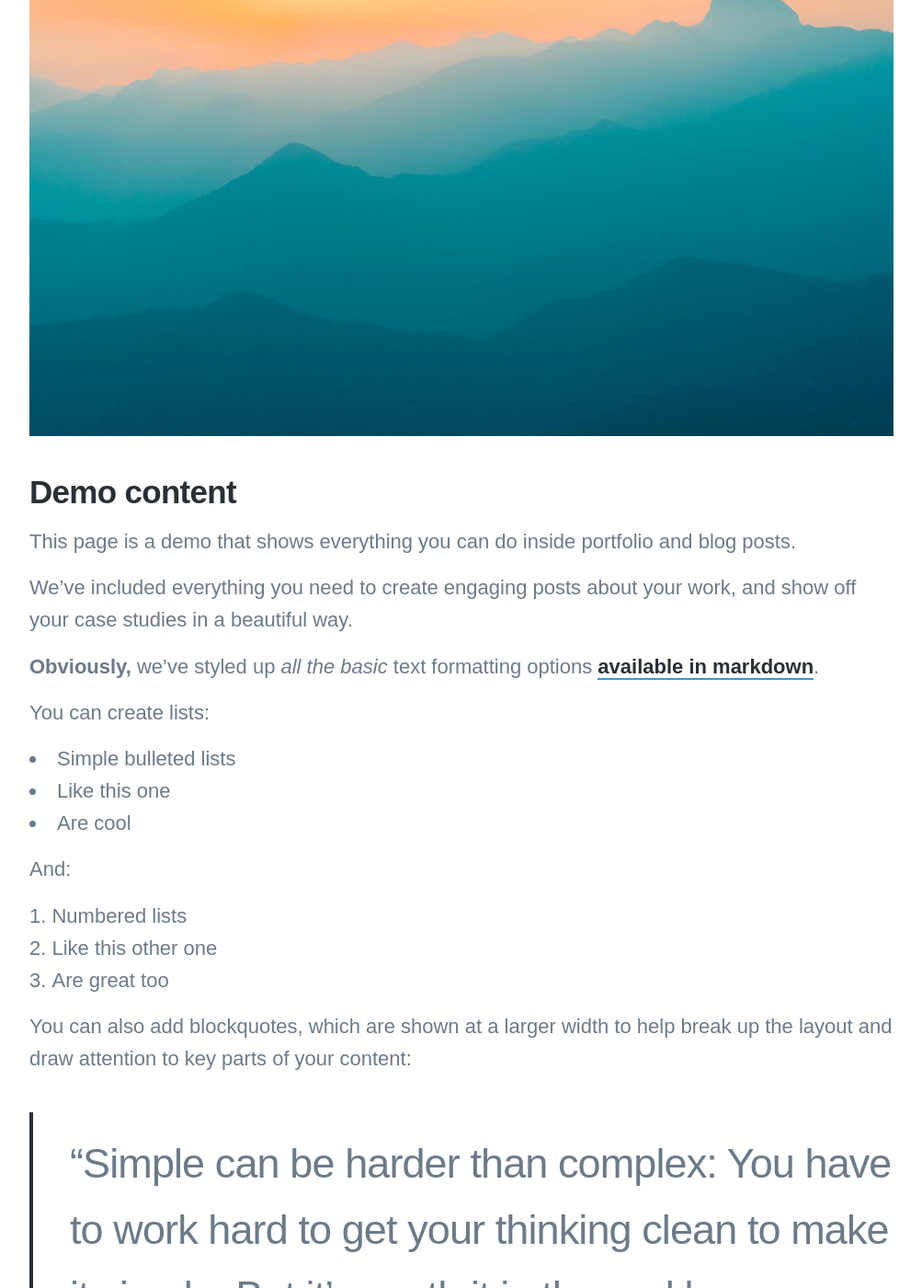
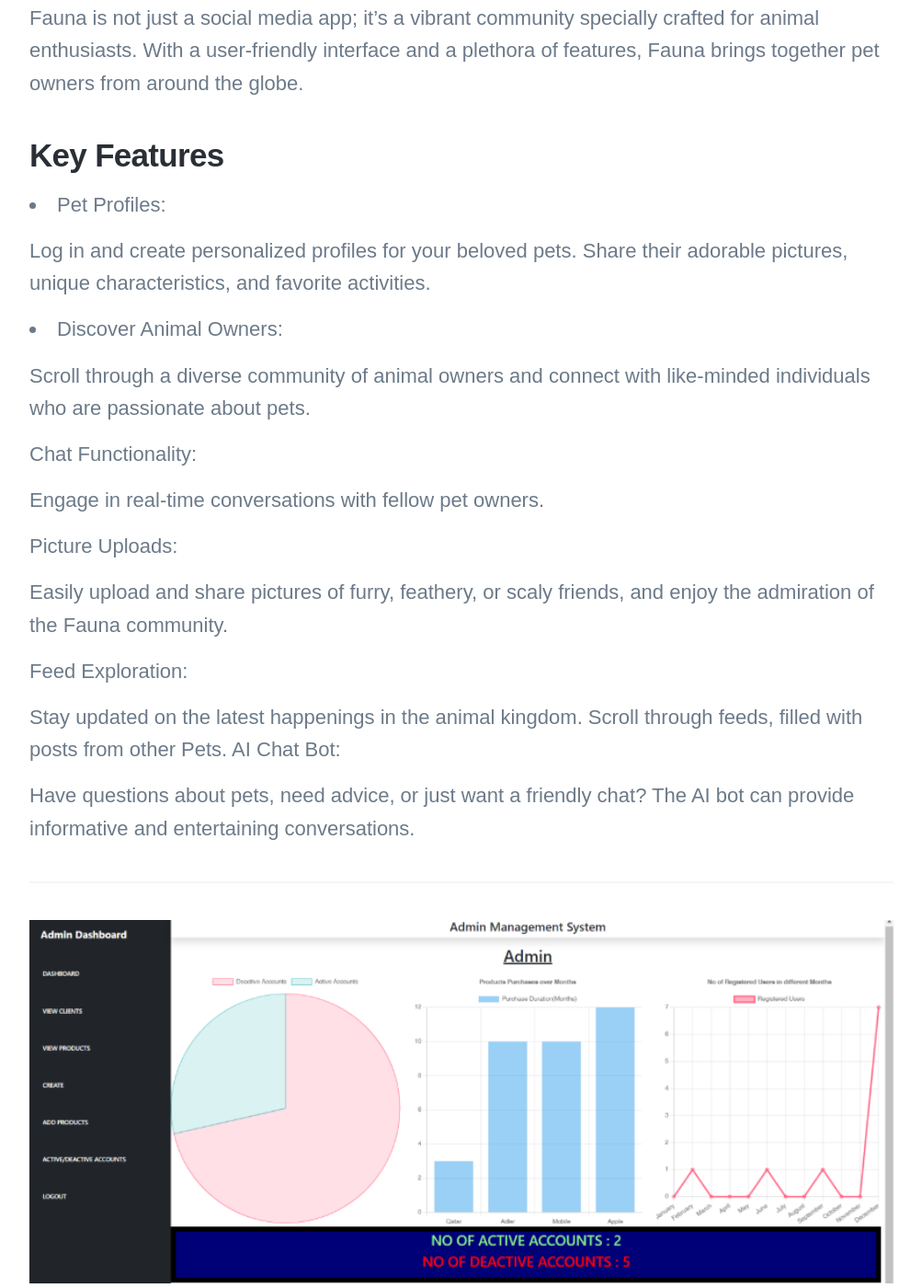
Before and after one commit to shrotofo/shrotofo.github.io, a Jekyll site: the page built from _projects/Project2.md, in a window 1280 px wide and 1400 px high, scrolled down 657 px. Shown: the whole window at 92% size, without its empty margins (138-1141 px from the left). Built offline with Jekyll 4.4.1, drawn with Linux system fonts in a browser that asks for light colours; nearby versions of some CDN libraries; some web fonts are replaced; some of the changed text lies outside the part shown.

Commit message:
Update Project2.md

````diff
--- a/_projects/Project2.md
+++ b/_projects/Project2.md
@@ -1,106 +1,63 @@
 ---
-title: 'Demo Project'
-subtitle: 'This is a demo'
+title: 'Fauna'
+subtitle: 'Social React-Native App'
 date: 2018-06-30 00:00:00
-description: This page is a demo that shows everything you can do inside portfolio and blog posts.
-featured_image: '/images/demo/demo-square.jpg'
+description: Connecting Animal Lovers Worldwide
+featured_image: '/images/SSAS.jpg'
 ---
 
-![](/images/demo/demo-landscape.jpg)
 
-## Demo content
+## Overview
 
-This page is a demo that shows everything you can do inside portfolio and blog posts.
+Fauna is not just a social media app; it's a vibrant community specially crafted for animal enthusiasts. With a user-friendly interface and a plethora of features, Fauna brings together pet owners from around the globe.
 
-We've included everything you need to create engaging posts about your work, and show off your case studies in a beautiful way.
+## Key Features
+* Pet Profiles:
 
-**Obviously,** we’ve styled up *all the basic* text formatting options [available in markdown](https://github.com/adam-p/markdown-here/wiki/Markdown-Cheatsheet).
+Log in and create personalized profiles for your beloved pets. Share their adorable pictures, unique characteristics, and favorite activities.
 
-You can create lists:
+* Discover Animal Owners:
 
-* Simple bulleted lists
-* Like this one
-* Are cool
+Scroll through a diverse community of animal owners and connect with like-minded individuals who are passionate about pets.
 
-And:
+Chat Functionality:
 
-1. Numbered lists
-2. Like this other one
-3. Are great too
+Engage in real-time conversations with fellow pet owners.
 
-You can also add blockquotes, which are shown at a larger width to help break up the layout and draw attention to key parts of your content:
+Picture Uploads:
 
-> “Simple can be harder than complex: You have to work hard to get your thinking clean to make it simple. But it’s worth it in the end because once you get there, you can move mountains.”
+Easily upload and share pictures of furry, feathery, or scaly friends, and enjoy the admiration of the Fauna community.
 
-The theme also supports markdown tables:
+Feed Exploration:
 
-| Item                 | Author        | Supports tables? | Price |
-|----------------------|---------------|------------------|-------|
-| Duet Jekyll Theme    | Jekyll Themes | Yes              | $49   |
-| Index Jekyll Theme   | Jekyll Themes | Yes              | $49   |
-| Journal Jekyll Theme | Jekyll Themes | Yes              | $49   |
+Stay updated on the latest happenings in the animal kingdom. Scroll through feeds, filled with posts from other Pets.
+AI Chat Bot:
 
-And footnotes[^1], which link to explanations[^2] at the bottom of the page[^3].
-
-[^1]: Beautiful modern, minimal theme design.
-[^2]: Powerful features to show off your work.
-[^3]: Maintained and supported by the theme developer.
-
-You can throw in some horizontal rules too:
+Have questions about pets, need advice, or just want a friendly chat? The AI bot can provide informative and entertaining conversations.
 
 ---
 
-### Image galleries
+<div class="gallery" data-columns="1">
+	<img src="/images/S1.png">
+	<img src="/images/S2.png">
+	<img src="/images/S3.png">
+	<img src="/images/S4.png">
+	<img src="/images/S5.png">
+	<img src="/images/S6.png">
+	<img src="/images/S7.png">
+	<img src="/images/S8.png">
+	<img src="/images/S9.png">
+	<img src="/images/S10.png">
+</div>
+### Technology Used
 
-Here's a really neat custom feature we added – galleries:
+* Frontend - ReactNative
+* Backend - Firebase
 
-<div class="gallery" data-columns="3">
-	<img src="/images/demo/demo-portrait.jpg">
-	<img src="/images/demo/demo-landscape.jpg">
-	<img src="/images/demo/demo-square.jpg">
-	<img src="/images/demo/demo-landscape-2.jpg">
-</div>
+### Application Peak
 
-Inspired by the Galleries feature from WordPress, we've made it easy to create grid layouts for your images. Just use a bit of simple HTML in your post to create a masonry grid image layout:
+<iframe src="[[[https://player.vimeo.com/video/148003889](https://drive.google.com/file/d/1tBqqZEW16QpNrQ94cqjLP1DS2OsMx3JD/view?usp=sharing)https://drive.google.com/file/d/1tBqqZEW16QpNrQ94cqjLP1DS2OsMx3JD/view?usp=sharin](https://drive.google.com/file/d/1tBqqZEW16QpNrQ94cqjLP1DS2OsMx3JD/view?usp=drive_link)g](https://drive.google.com/file/d/1tBqqZEW16QpNrQ94cqjLP1DS2OsMx3JD/view?usp=drive_link)https://drive.google.com/file/d/1tBqqZEW16QpNrQ94cqjLP1DS2OsMx3JD/view?usp=drive_link" width="640" height="360" frameborder="0" allowfullscreen></iframe>
 
-```html
-<div class="gallery" data-columns="3">
-    <img src="/images/demo/demo-portrait.jpg">
-    <img src="/images/demo/demo-landscape.jpg">
-    <img src="/images/demo/demo-square.jpg">
-    <img src="/images/demo/demo-landscape-2.jpg">
-</div>
-```
 
-*See what we did there? Code and syntax highlighting is built-in too!*
-
-Change the number inside the 'columns' setting to create different types of gallery for all kinds of purposes. You can even click on each image to seamlessly enlarge it on the page.
 
 ---
-
-### Image carousels
-
-Here's another gallery with only one column, which creates a carousel slide-show instead.
-
-A nice little feature: the carousel only advances when it is in view, so your visitors won't scroll down to find it half way through your images.
-
-<div class="gallery" data-columns="1">
-	<img src="/images/demo/demo-landscape.jpg">
-	<img src="/images/demo/demo-landscape-2.jpg">
-</div>
-
-### What about videos?
-
-Videos are an awesome way to show off your work in a more engaging and personal way, and we’ve made sure they work great on our themes. Just paste an embed code from YouTube or Vimeo, and the theme makes sure it displays perfectly:
-
-<iframe src="https://player.vimeo.com/video/148003889" width="640" height="360" frameborder="0" allowfullscreen></iframe>
-
----
-
-## Pretty cool, huh?
-
-We've packed this theme with powerful features to show off your work.
-
-Why not put them to use on your new portfolio?
-
-<a href="https://jekyllthemes.io/theme/personal-website-jekyll-theme" class="button button--large">Get This Theme</a>
````
